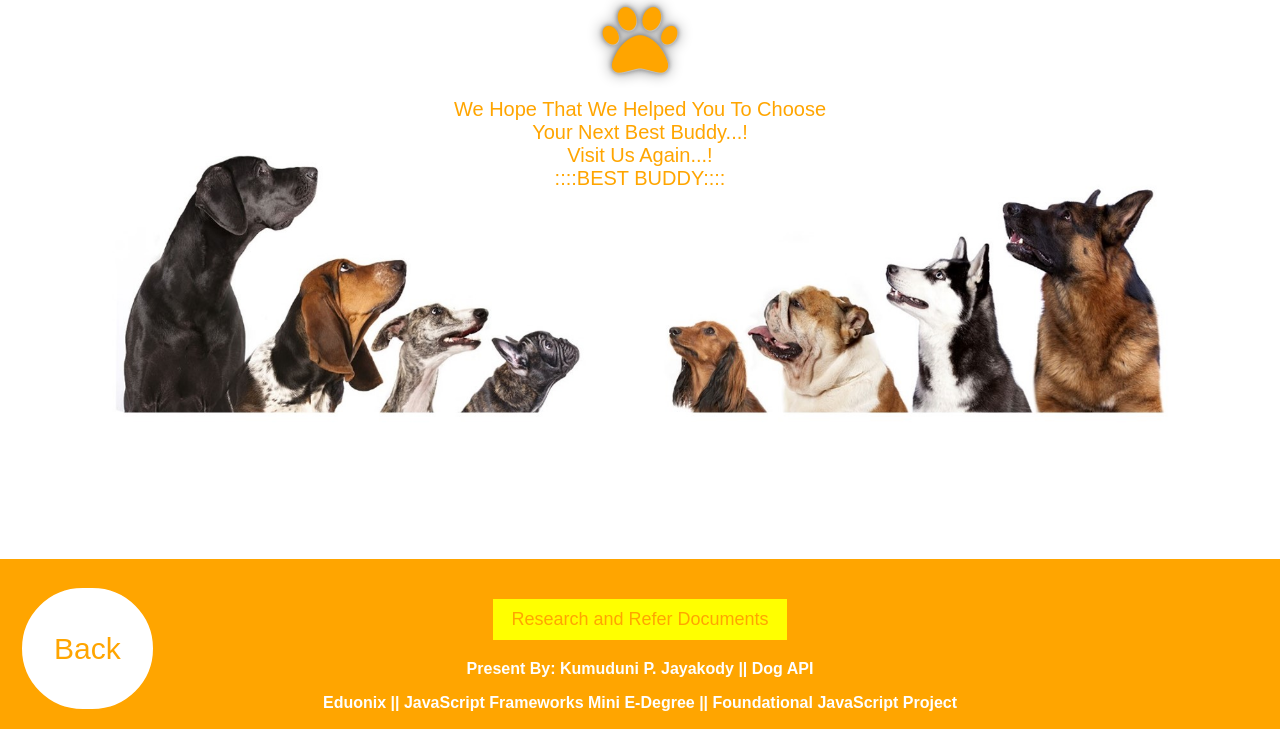
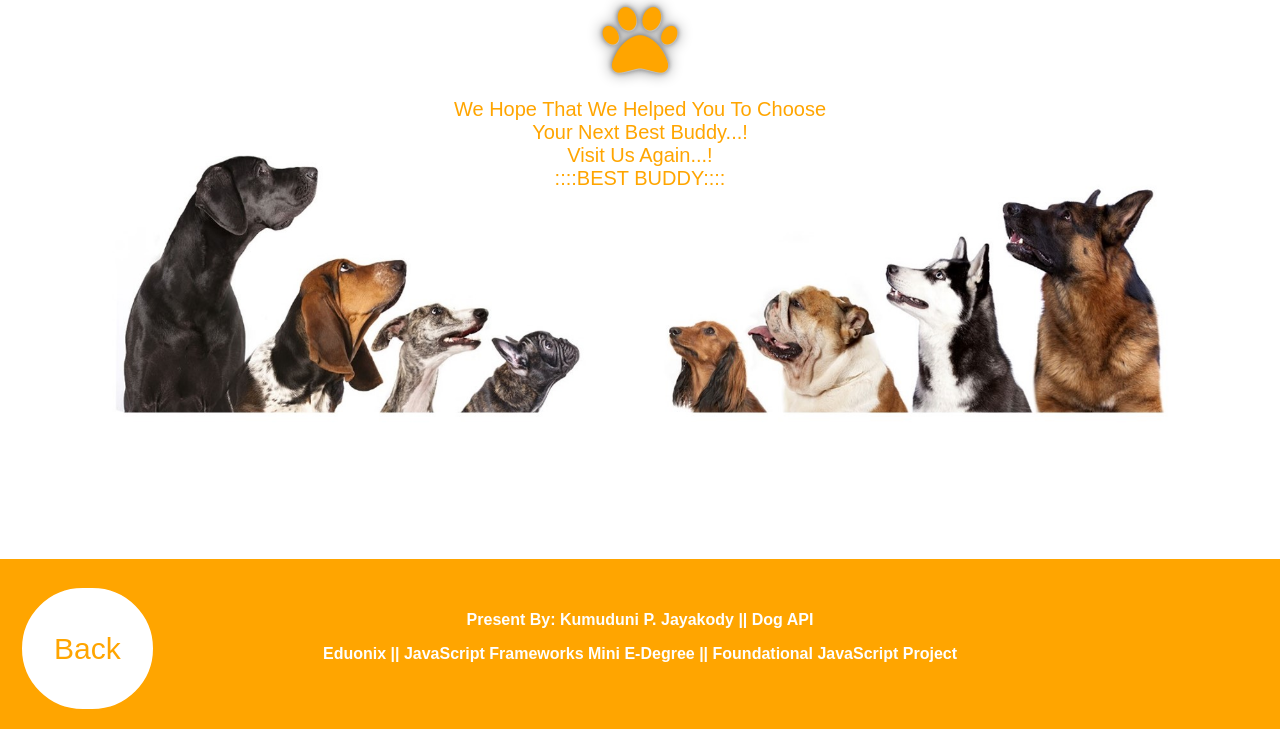
Before and after one commit to Kumuduni95/EduonixJSProject, a plain HTML site: page final.html in a window 1280 px wide. Shown: the part 71-800 px from the top of the page. Drawn offline with Linux system fonts and the light colour scheme.

Commit message:
remove research

```diff
--- a/final.html
+++ b/final.html
@@ -165,7 +165,7 @@ body {
 <div class="footer" >
   <a href="select.html" ><button class="button back"> Back </button> </a>
   <br><br>
-  <a href="Research Note 01.pdf"target="_blank"><button class="documentation" > Research and Refer Documents </button> </a>
+
   <p  style="color:rgb(255, 255, 255);font-weight: bold;text-align: center;">Present By: Kumuduni P. Jayakody || Dog API</p>
   <p  style="color:rgb(255, 255, 255);font-weight: bold;text-align: center;">Eduonix || JavaScript Frameworks Mini E-Degree ||  Foundational JavaScript Project</p>
 
```
Also changed, not shown: index.html (+1 -1 lines), select.html (+1 -1 lines).
